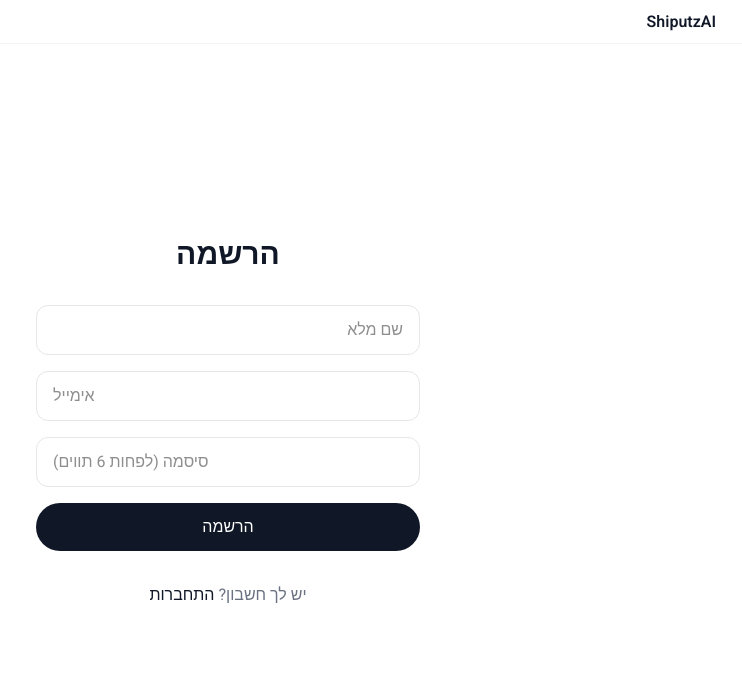
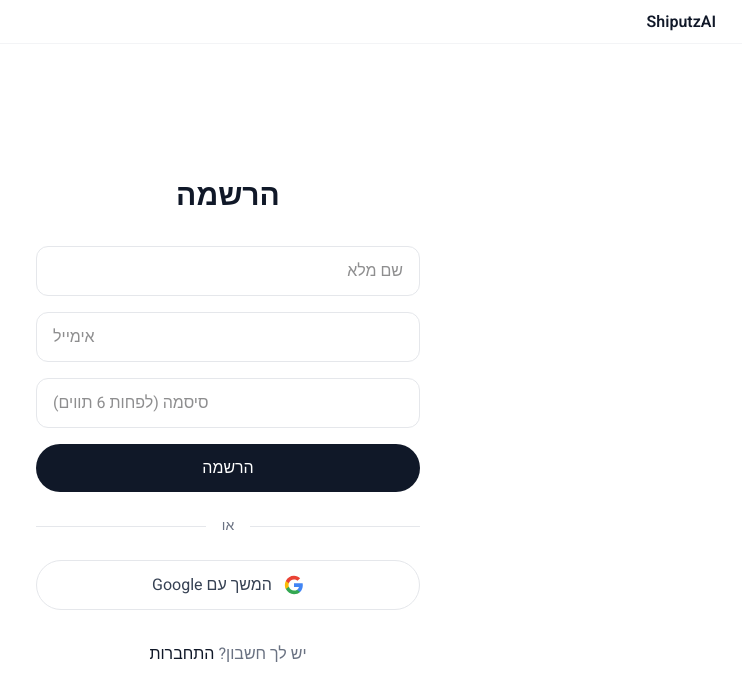
Before and after one commit to guyceza/shiputz-ai, a Next.js app: page /signup in a window 1280 px wide. Shown: the top 700 px of the page, without its empty margins (538-1280 px from the left). Built offline with nearby package versions, Linux system fonts and the light colour scheme; no server answers.

Commit message:
Add Google OAuth sign-in button to login and signup pages

```diff
--- /dev/null
+++ b/src/app/auth/callback/page.tsx
@@ -0,0 +1,27 @@
+'use client';
+
+import { useEffect } from 'react';
+import { useRouter } from 'next/navigation';
+
+export default function AuthCallbackPage() {
+  const router = useRouter();
+
+  useEffect(() => {
+    // Supabase handles the token exchange automatically
+    // Just redirect to dashboard after a short delay
+    const timer = setTimeout(() => {
+      router.push('/dashboard');
+    }, 1000);
+
+    return () => clearTimeout(timer);
+  }, [router]);
+
+  return (
+    <div className="min-h-screen flex items-center justify-center bg-gradient-to-br from-blue-50 to-indigo-100">
+      <div className="text-center">
+        <div className="animate-spin rounded-full h-12 w-12 border-b-2 border-blue-600 mx-auto mb-4"></div>
+        <p className="text-gray-600">מתחבר...</p>
+      </div>
+    </div>
+  );
+}
--- a/src/app/login/page.tsx
+++ b/src/app/login/page.tsx
@@ -119,6 +119,31 @@ export default function LoginPage() {
             </button>
           </form>
 
+          <div className="relative my-6">
+            <div className="absolute inset-0 flex items-center">
+              <div className="w-full border-t border-gray-200"></div>
+            </div>
+            <div className="relative flex justify-center text-sm">
+              <span className="px-4 bg-white text-gray-500">או</span>
+            </div>
+          </div>
+
+          <button
+            onClick={async () => {
+              const { signInWithGoogle } = await import("@/lib/auth");
+              await signInWithGoogle();
+            }}
+            className="w-full flex items-center justify-center gap-3 bg-white border border-gray-200 text-gray-700 py-3 rounded-full text-base hover:bg-gray-50 transition-colors"
+          >
+            <svg className="w-5 h-5" viewBox="0 0 24 24">
+              <path fill="#4285F4" d="M22.56 12.25c0-.78-.07-1.53-.2-2.25H12v4.26h5.92c-.26 1.37-1.04 2.53-2.21 3.31v2.77h3.57c2.08-1.92 3.28-4.74 3.28-8.09z"/>
+              <path fill="#34A853" d="M12 23c2.97 0 5.46-.98 7.28-2.66l-3.57-2.77c-.98.66-2.23 1.06-3.71 1.06-2.86 0-5.29-1.93-6.16-4.53H2.18v2.84C3.99 20.53 7.7 23 12 23z"/>
+              <path fill="#FBBC05" d="M5.84 14.09c-.22-.66-.35-1.36-.35-2.09s.13-1.43.35-2.09V7.07H2.18C1.43 8.55 1 10.22 1 12s.43 3.45 1.18 4.93l2.85-2.22.81-.62z"/>
+              <path fill="#EA4335" d="M12 5.38c1.62 0 3.06.56 4.21 1.64l3.15-3.15C17.45 2.09 14.97 1 12 1 7.7 1 3.99 3.47 2.18 7.07l3.66 2.84c.87-2.6 3.3-4.53 6.16-4.53z"/>
+            </svg>
+            המשך עם Google
+          </button>
+
           <p className="text-center text-gray-500 mt-8">
             אין לך חשבון?{" "}
             <Link href="/signup" className="text-gray-900 hover:underline">הרשמה</Link>
--- a/src/app/signup/page.tsx
+++ b/src/app/signup/page.tsx
@@ -194,6 +194,31 @@ export default function SignupPage() {
             </button>
           </form>
 
+          <div className="relative my-6">
+            <div className="absolute inset-0 flex items-center">
+              <div className="w-full border-t border-gray-200"></div>
+            </div>
+            <div className="relative flex justify-center text-sm">
+              <span className="px-4 bg-white text-gray-500">או</span>
+            </div>
+          </div>
+
+          <button
+            onClick={async () => {
+              const { signInWithGoogle } = await import("@/lib/auth");
+              await signInWithGoogle();
+            }}
+            className="w-full flex items-center justify-center gap-3 bg-white border border-gray-200 text-gray-700 py-3 rounded-full text-base hover:bg-gray-50 transition-colors"
+          >
+            <svg className="w-5 h-5" viewBox="0 0 24 24">
+              <path fill="#4285F4" d="M22.56 12.25c0-.78-.07-1.53-.2-2.25H12v4.26h5.92c-.26 1.37-1.04 2.53-2.21 3.31v2.77h3.57c2.08-1.92 3.28-4.74 3.28-8.09z"/>
+              <path fill="#34A853" d="M12 23c2.97 0 5.46-.98 7.28-2.66l-3.57-2.77c-.98.66-2.23 1.06-3.71 1.06-2.86 0-5.29-1.93-6.16-4.53H2.18v2.84C3.99 20.53 7.7 23 12 23z"/>
+              <path fill="#FBBC05" d="M5.84 14.09c-.22-.66-.35-1.36-.35-2.09s.13-1.43.35-2.09V7.07H2.18C1.43 8.55 1 10.22 1 12s.43 3.45 1.18 4.93l2.85-2.22.81-.62z"/>
+              <path fill="#EA4335" d="M12 5.38c1.62 0 3.06.56 4.21 1.64l3.15-3.15C17.45 2.09 14.97 1 12 1 7.7 1 3.99 3.47 2.18 7.07l3.66 2.84c.87-2.6 3.3-4.53 6.16-4.53z"/>
+            </svg>
+            המשך עם Google
+          </button>
+
           <p className="text-center text-gray-500 mt-8">
             יש לך חשבון?{" "}
             <Link href="/login" className="text-gray-900 hover:underline">התחברות</Link>
--- a/src/lib/auth.ts
+++ b/src/lib/auth.ts
@@ -43,6 +43,22 @@ export async function signIn(email: string, password: string) {
   return data;
 }
 
+// Sign in with Google
+export async function signInWithGoogle() {
+  const client = getSupabase();
+  const { data, error } = await client.auth.signInWithOAuth({
+    provider: 'google',
+    options: {
+      redirectTo: typeof window !== 'undefined'
+        ? `${window.location.origin}/auth/callback`
+        : 'https://shipazti.com/auth/callback',
+    },
+  });
+
+  if (error) throw error;
+  return data;
+}
+
 // Sign out
 export async function signOut() {
   const client = getSupabase();
```
